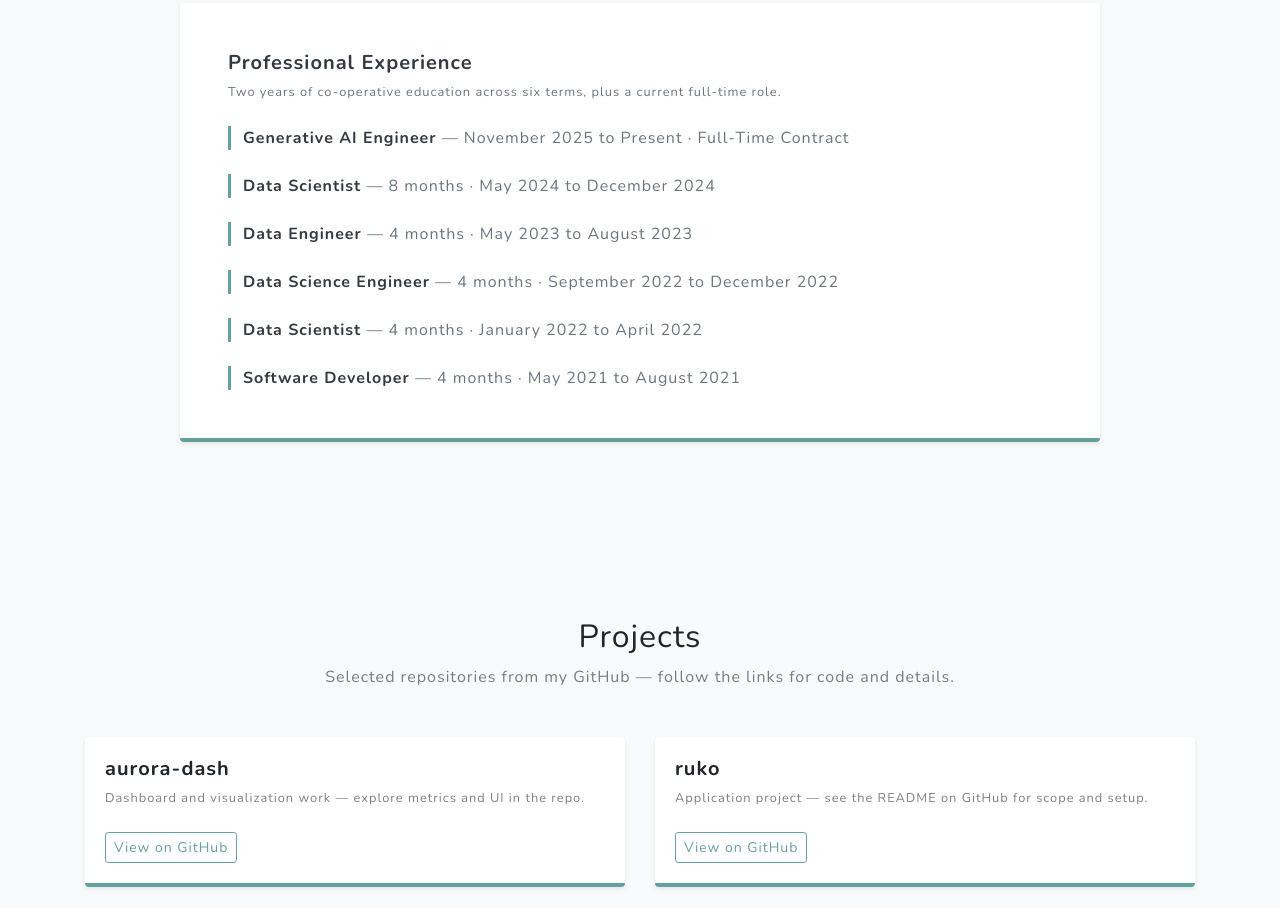
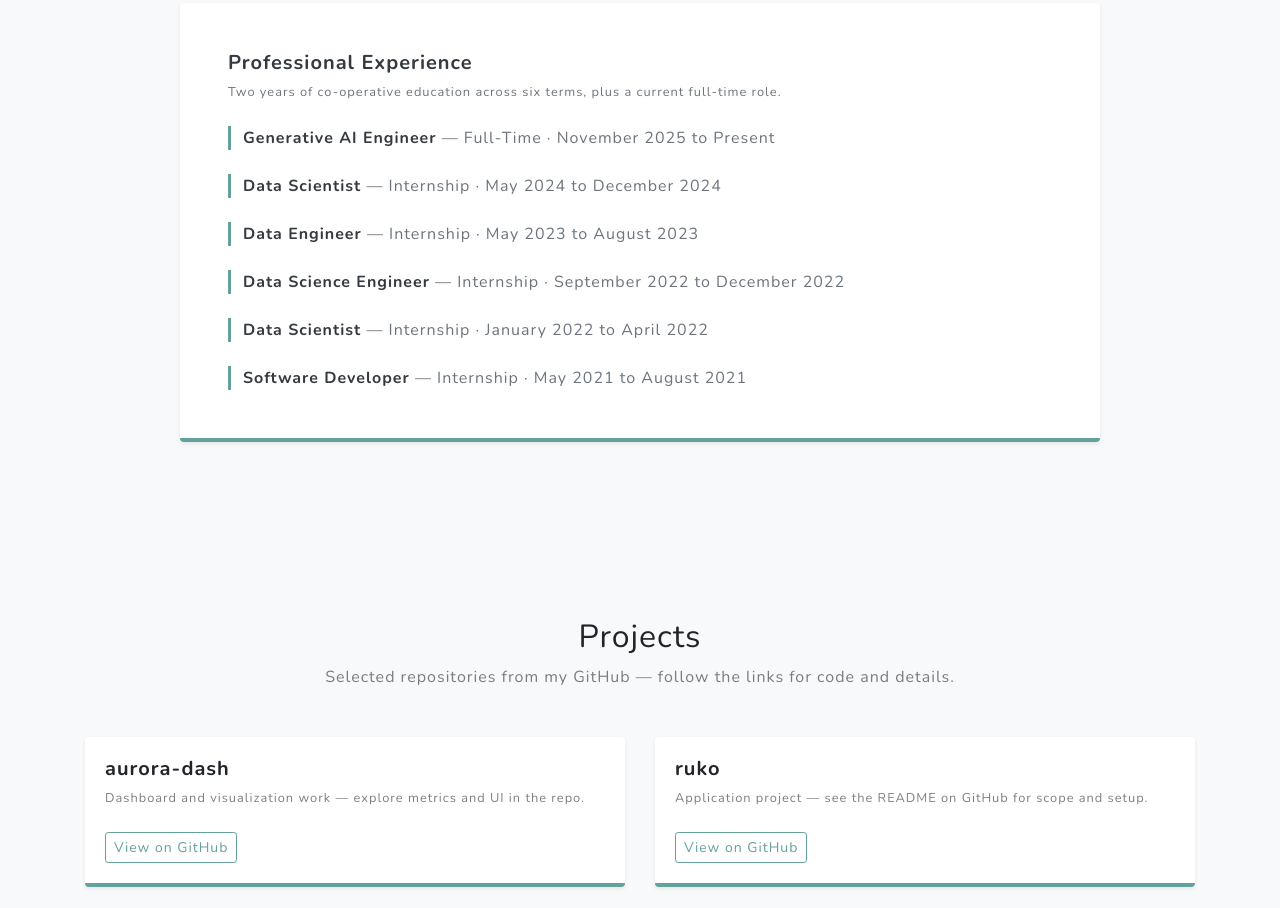
Before and after one commit to sharmabhay/sharmabhay.github.io, a website: page index.html in a window 1280 px wide. Shown: the part 1799-2707 px from the top of the page. Drawn offline with nearby package versions, Linux system fonts and the light colour scheme.

Commit message:
content update

```diff
--- a/index.html
+++ b/index.html
@@ -122,27 +122,27 @@
                                 <ul class="list-unstyled experience-list mb-0">
                                     <li class="mb-4">
                                         <strong>Generative AI Engineer</strong>
-                                        <span class="text-muted"> — November 2025 to Present · Full-Time Contract</span>
+                                        <span class="text-muted"> — Full-Time · November 2025 to Present</span>
                                     </li>
                                     <li class="mb-4">
                                         <strong>Data Scientist</strong>
-                                        <span class="text-muted"> — 8 months · May 2024 to December 2024</span>
+                                        <span class="text-muted"> — Internship · May 2024 to December 2024</span>
                                     </li>
                                     <li class="mb-4">
                                         <strong>Data Engineer</strong>
-                                        <span class="text-muted"> — 4 months · May 2023 to August 2023</span>
+                                        <span class="text-muted"> — Internship · May 2023 to August 2023</span>
                                     </li>
                                     <li class="mb-4">
                                         <strong>Data Science Engineer</strong>
-                                        <span class="text-muted"> — 4 months · September 2022 to December 2022</span>
+                                        <span class="text-muted"> — Internship · September 2022 to December 2022</span>
                                     </li>
                                     <li class="mb-4">
                                         <strong>Data Scientist</strong>
-                                        <span class="text-muted"> — 4 months · January 2022 to April 2022</span>
+                                        <span class="text-muted"> — Internship · January 2022 to April 2022</span>
                                     </li>
                                     <li class="mb-0">
                                         <strong>Software Developer</strong>
-                                        <span class="text-muted"> — 4 months · May 2021 to August 2021</span>
+                                        <span class="text-muted"> — Internship · May 2021 to August 2021</span>
                                     </li>
                                 </ul>
                             </div>
```
